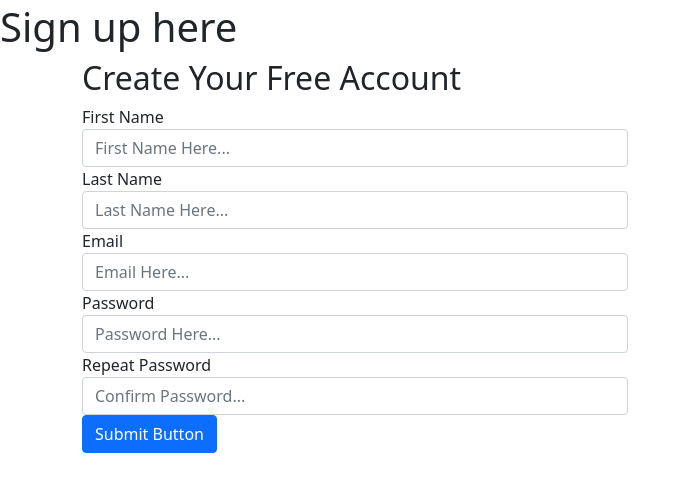
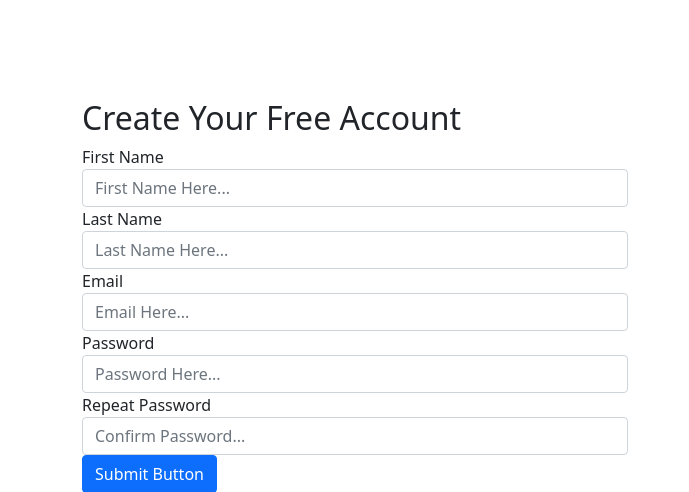
Before and after one commit to mattdharkins/marvel_inventory, a Flask app: page /signup in a window 1280 px wide. Shown: the part 87-579 px from the top of the page, without its empty margins (0-689 px from the left). Run offline with Flask 2, Linux system fonts and the light colour scheme; some libraries are stand-ins or nearby versions.

Commit message:
update signin,signup pages

```diff
--- a/marvel_inventory/authentication/auth_templates/signin.html
+++ b/marvel_inventory/authentication/auth_templates/signin.html
@@ -1,7 +1,7 @@
 {% extends 'base.html' %}
 
 {% block content %}
-
+<br><br><br><br>
 <!-- Flashed messages to user -->
 <div class="container">
     {% with messages = get_flashed_messages(with_categories = True) %}
@@ -24,7 +24,7 @@
     {% endwith%}
 </div>
 
-<h1>Sign in here</h1>
+
 
 <main class="container">
     <div class="row">
--- a/marvel_inventory/authentication/auth_templates/signup.html
+++ b/marvel_inventory/authentication/auth_templates/signup.html
@@ -1,8 +1,8 @@
 {% extends 'base.html' %}
 
 {% block content %}
+<br><br><br><br>
 
-<h1>Sign up here</h1>
 
 <main class="container">
     <div class="row">
--- a/marvel_inventory/static/css/main.css
+++ b/marvel_inventory/static/css/main.css
@@ -85,10 +85,6 @@ ul#horizontal-list a:nth-last-child(1){
 }
 
 #footer-logo{
-    /* width:100%;
-    max-width:100%; */
-    /* margin-left: 200px; */
-    /* vertical-align: middle; */
     margin-left: 35%;
     width: 500px;
     margin-top: 15px;
```
Also changed, not shown: marvel_inventory/site/site_templates/index.html (+0 -55 lines).
